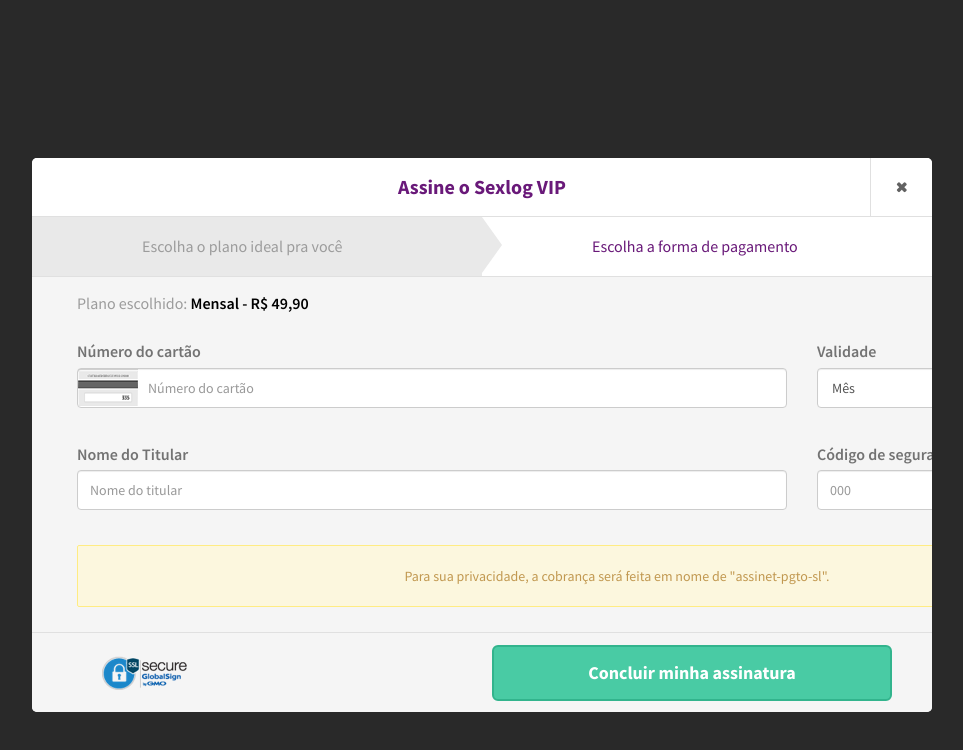
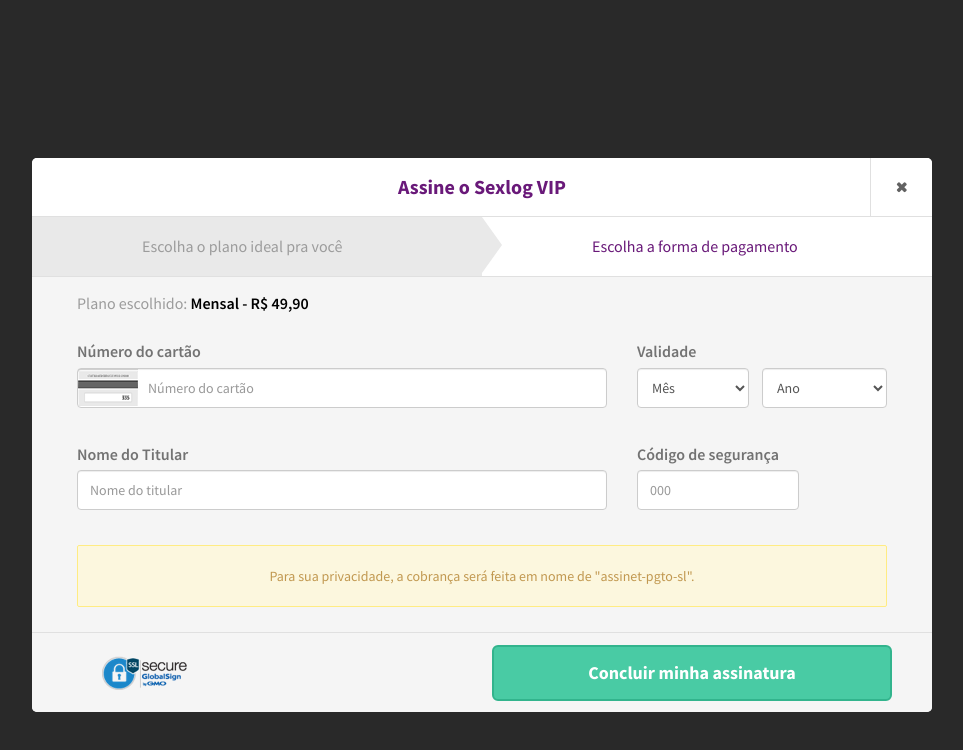
Before and after one commit to hugocica/sexlog-front, an Angular app: page / in a window 1280 px wide. Both pictures are taken after a click on the button "Próximo passo: pagamento". Shown: the top 750 px of the page, without its empty margins (158-1121 px from the left). Built offline with nearby package versions, Linux system fonts and the light colour scheme; a web font is replaced by a local one.

Commit message:
Ajustes Finais

```diff
--- a/src/app/app.component.html
+++ b/src/app/app.component.html
@@ -83,7 +83,7 @@
                 </div>
             </div>
 
-            <div id="payment-data" class="plano-content container" style="display: none;">
+            <div id="payment-data" class="plano-content" style="display: none;">
                 <div class="plano-escolhido has-error">
                     <p>
                         Plano escolhido: <span>{{ planDetails }}</span>
```
